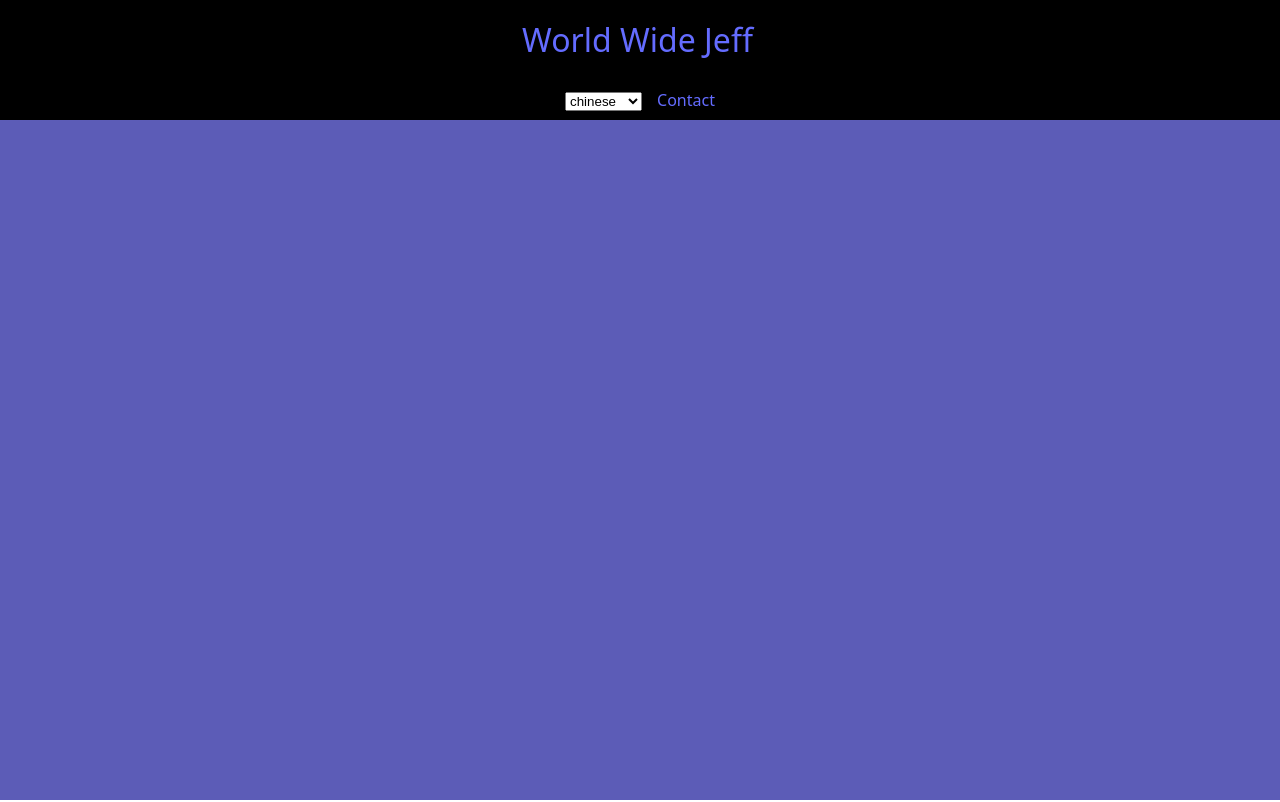
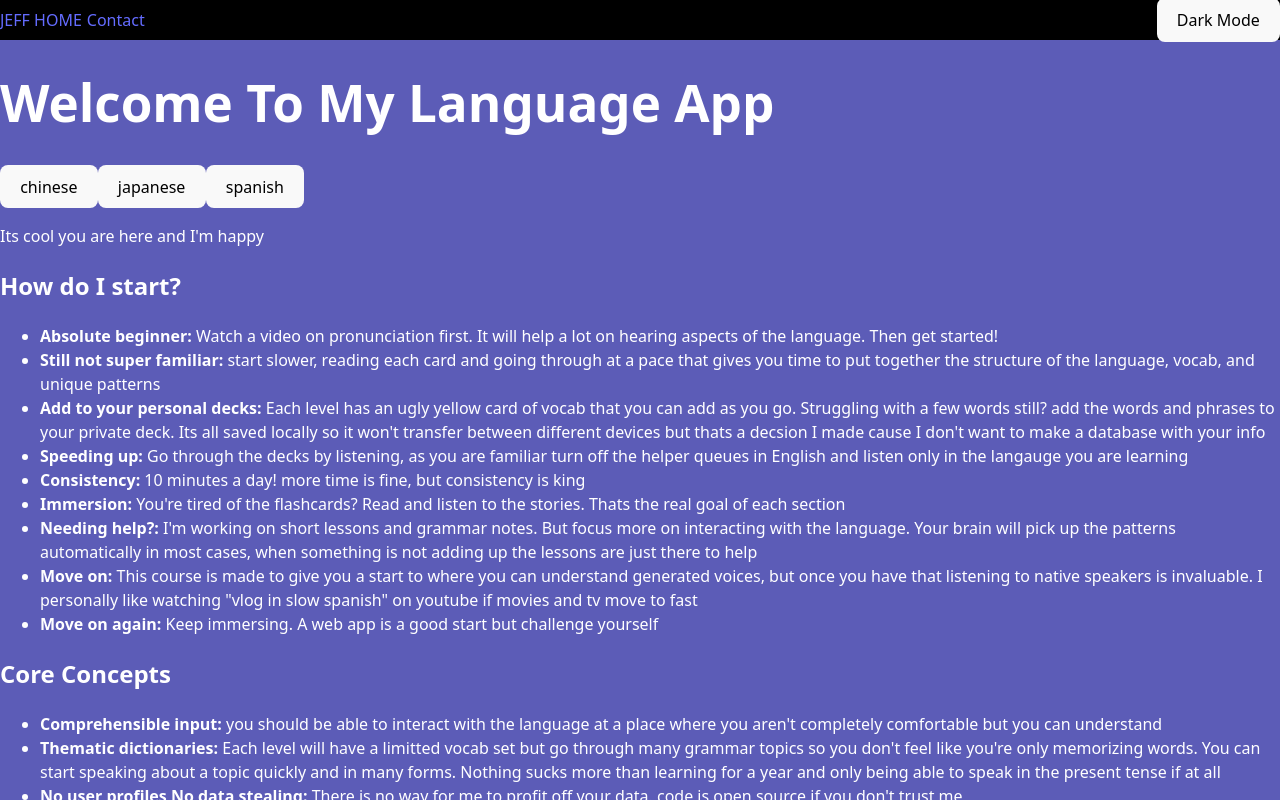
Before and after one commit to JeffWHenderson/world-wide-jeff, a React (Vite) app in the folder apps/frontend/: page /language-app in a window 1280 px wide. Shown: the top 802 px of the page. Built offline with nearby package versions, Linux system fonts and the light colour scheme.

Commit message:
a real index page for the language app.

```diff
--- a/apps/frontend/src/main.tsx
+++ b/apps/frontend/src/main.tsx
@@ -16,6 +16,7 @@ import LanguageAppLayout from './screens/LanguageApp/LanguageAppLayout';
 import ViewLesson from './screens/LanguageApp/components/ViewLesson';
 import MyDecks from './screens/LanguageApp/components/MyDecks';
 import { ThemeProvider } from './screens/Core/ThemeContext';
+import LanguageAppHome from './screens/LanguageApp/LanguageHome';
 
 // TO MAYBE DO: I could use all this lazy imports but its so small I'd probably just rather not
 // import WallerverseHome from "./screens/Wallerverse/WallerverseHome"
@@ -43,6 +44,7 @@ createRoot(document.getElementById('root')!).render(
             <Route path="/events" element={<Events />} />
           </Route>
           <Route path="/language-app" element={<LanguageAppLayout />} >
+            <Route index element={<LanguageAppHome />} />
             <Route path=":language" element={<LanguageLearningApp />} />
             <Route path=":language/flashcards/:section/:lessonId" element={<FlashCardsV2 />} />
             <Route path=":language/story/:section/:lessonId" element={<StoryReader />} />
--- a/apps/frontend/src/screens/Core/Layout.tsx
+++ b/apps/frontend/src/screens/Core/Layout.tsx
@@ -8,19 +8,20 @@ const Layout = () => {
         <div style={{ width: '100%', height: '100vh' }}>
             <div style={{ display: "flex", backgroundColor: "black", height: '10vh', width: '100vw', alignContent: "center", alignItems: 'center', justifyContent: 'center' }}>
                 <div style={{ fontSize: "2em", color: 'white' }}>World Wide Jeff</div>
-            </div >
-            <div style={{ display: "flex", backgroundColor: "black", height: '5vh', width: '100vw', alignContent: "center", alignItems: 'center', justifyContent: 'center' }}>
+            </div>
+            <div style={{ display: "flex", backgroundColor: "black", height: '5vh', width: '100vw', alignContent: "center", alignItems: 'center', justifyContent: 'space-between' }}>
                 <nav>
                     <Link style={{ padding: "0 5px 0 0" }} to="/">Home</Link>
                     <Link style={{ padding: "0 5px 0 0" }} to="/pickleball">Pickleball</Link>
                     {/* <Link style={{ padding: "0 5px 0 0" }} to="/wallerverse">Wallerverse</Link> */}
-                    <Link style={{ padding: "0 5px 0 0" }} to="/language-app/spanish">Language-App</Link>
+                    <Link style={{ padding: "0 5px 0 0" }} to="/language-app">Language-App</Link>
                     <Link to="/contact">Contact</Link>
                 </nav>
+                <button onClick={toggleTheme}>
+                    {theme === 'light' ? 'Dark' : 'Light'} Mode
+                </button>
             </div>
-            <button onClick={toggleTheme}>
-                Switch to {theme === 'light' ? 'Dark' : 'Light'} Mode
-            </button>
+
             <Outlet />
         </div>
     )
--- a/apps/frontend/src/screens/LanguageApp/LanguageApp.tsx
+++ b/apps/frontend/src/screens/LanguageApp/LanguageApp.tsx
@@ -1,11 +1,10 @@
 import { useNavigate, useParams } from "react-router-dom";
 import { useEffect, useState } from "react";
-import { useTheme } from "../Core/ThemeContext"
 import "./main-styles.css"
 import { getMyDeck } from "./hooks/useDecklist";
 
 const LanguageLearningApp = () => {
-    const { theme, toggleTheme } = useTheme();
+
     const { language } = useParams();
     const navigator = useNavigate()
     const [course, setCourse] = useState<any | null>(null);
@@ -53,9 +52,6 @@ const LanguageLearningApp = () => {
     return (
         <>
             <div style={{ maxWidth: '100vw' }}>
-                <button onClick={toggleTheme}>
-                    Switch to {theme === 'light' ? 'Dark' : 'Light'} Mode
-                </button>
                 <div>
                     <h2 className="course-header">{course?.course_name}</h2>
                 </div>
--- a/apps/frontend/src/screens/LanguageApp/LanguageAppLayout.tsx
+++ b/apps/frontend/src/screens/LanguageApp/LanguageAppLayout.tsx
@@ -1,38 +1,22 @@
-import { Outlet, Link, useParams } from "react-router-dom";
-import { useNavigate } from "react-router-dom";
-import { AvailableLanguages } from "./LanguageTypes";
+import { Outlet, Link } from "react-router-dom";
+import { useTheme } from "../Core/ThemeContext"
 
 const LanguageAppLayout = () => {
-    const navigator = useNavigate()
-    const { language } = useParams()
-
-    function goToLanguagePage(selectedLanguage: string) {
-        navigator(`${selectedLanguage}`)
-    }
-
+    const { theme, toggleTheme } = useTheme();
     return (
         <div style={{ width: '100%', height: '100vh' }}>
-            <div style={{ display: "flex", backgroundColor: "black", height: '10vh', width: '100vw', alignContent: "center", alignItems: 'center', justifyContent: 'center' }}>
-                <div style={{ fontSize: "2em" }}><Link style={{ padding: "0 5px 0 0" }} to="/">World Wide Jeff</Link></div>
-            </div >
-            <div style={{ display: "flex", backgroundColor: "black", height: '5vh', width: '100vw', alignContent: "center", alignItems: 'center', justifyContent: 'center' }}>
-                <div style={{ marginRight: '15px' }}>
-                    <select id="language-select" defaultValue={language} onChange={(e: any) => goToLanguagePage(e.target.value)}>
-                        {
-                            Object.values(AvailableLanguages).map(option => (
-                                language === option ?
-                                    <option key={option} value={option}>{option}</option>
-                                    :
-                                    <option key={option} value={option}>{option}</option>
-                            ))
-                        }
-                    </select>
+            <div style={{ display: "flex", backgroundColor: "black", height: '5vh', width: '100vw', alignContent: "center", alignItems: 'center', justifyContent: 'space-between' }}>
+                <div>
+                    <Link style={{ padding: "0 5px 0 0" }} to="/">
+                        JEFF HOME
+                    </Link>
+                    <Link to="/contact">
+                        Contact
+                    </Link>
                 </div>
-                <nav>
-                    <nav>
-                        <Link to="/contact">Contact</Link>
-                    </nav>
-                </nav>
+                <button onClick={toggleTheme}>
+                    {theme === 'light' ? 'Dark' : 'Light'} Mode
+                </button>
             </div>
             <Outlet />
         </div>
--- /dev/null
+++ b/apps/frontend/src/screens/LanguageApp/LanguageHome.tsx
@@ -0,0 +1,57 @@
+import { Link, useNavigate } from "react-router-dom";
+import { AvailableLanguages } from "./LanguageTypes";
+import "./main-styles.css";
+
+const LanguageAppHome = () => {
+    const navigator = useNavigate()
+
+    function goToLanguagePage(selectedLanguage: string) {
+        navigator(`${selectedLanguage}`)
+    }
+
+    return <>
+        <div style={{ color: 'white' }}>
+            <h1>Welcome To My Language App</h1>
+            <div style={{ marginRight: '15px' }}>
+
+                {
+                    Object.values(AvailableLanguages).map(option => (
+                        <button onClick={() => goToLanguagePage(option)} key={option}>
+                            {option}
+                        </button>
+                    ))
+                }
+
+            </div>
+            <p>Its cool you are here and I'm happy</p>
+            <h2>How do I start?</h2>
+            <ul>
+                <li><strong>Absolute beginner:</strong> Watch a video on pronunciation first. It will help a lot on hearing aspects of the language.  Then get started!</li>
+                <li><strong>Still not super familiar:</strong> start slower, reading each card and going through at a pace that gives you time to put together the structure of the language, vocab, and unique patterns</li>
+                <li><strong>Add to your personal decks:</strong> Each level has an ugly yellow card of vocab that you can add as you go.  Struggling with a few words still? add the words and phrases to your private deck.  Its all saved locally so it won't transfer between different devices but thats a decsion I made cause I don't want to make a database with your info</li>
+                <li><strong>Speeding up:</strong> Go through the decks by listening, as you are familiar turn off the helper queues in English and listen only in the langauge you are learning</li>
+                <li><strong>Consistency:</strong> 10 minutes a day! more time is fine, but consistency is king</li>
+                <li><strong>Immersion:</strong> You're tired of the flashcards? Read and listen to the stories. Thats the real goal of each section</li>
+                <li><strong>Needing help?:</strong> I'm working on short lessons and grammar notes.  But focus more on interacting with the language. Your brain will pick up the patterns automatically in most cases, when something is not adding up the lessons are just there to help</li>
+                <li><strong>Move on:</strong> This course is made to give you a start to where you can understand generated voices, but once you have that listening to native speakers is invaluable. I personally like watching "vlog in slow spanish" on youtube if movies and tv move to fast</li>
+                <li><strong>Move on again:</strong> Keep immersing.  A web app is a good start but challenge yourself</li>
+            </ul>
+            <h2>Core Concepts</h2>
+            <ul>
+                <li><strong>Comprehensible input:</strong> you should be able to interact with the language at a place where you aren't completely comfortable but you can understand</li>
+                <li><strong>Thematic dictionaries:</strong> Each level will have a limitted vocab set but go through many grammar topics so you don't feel like you're only memorizing words.  You can start speaking about a topic quickly and in many forms.  Nothing sucks more than learning for a year and only being able to speak in the present tense if at all</li>
+                <li><strong>No user profiles No data stealing:</strong> There is no way for me to profit off your data, code is open source if you don't trust me</li>
+                <li><strong>Alway free and no adds:</strong> I'm not good at capitalism</li>
+                <li><strong>Community:</strong> Be nice work together. Right now this thing is small but if I actually get a community of people together I'll make discord servers so you can practice with other learners</li>
+            </ul>
+
+            <h2>Contribute</h2>
+            <ul>
+                <li><strong>Code: <a href="https://github.com/JeffWHenderson/world-wide-jeff">GITHUB</a></strong></li>
+                <li><strong>Report bugs or Feature requests:</strong> email me: <Link to="/contact">Contact</Link></li>
+            </ul>
+        </div>
+    </>
+}
+
+export default LanguageAppHome;
```
